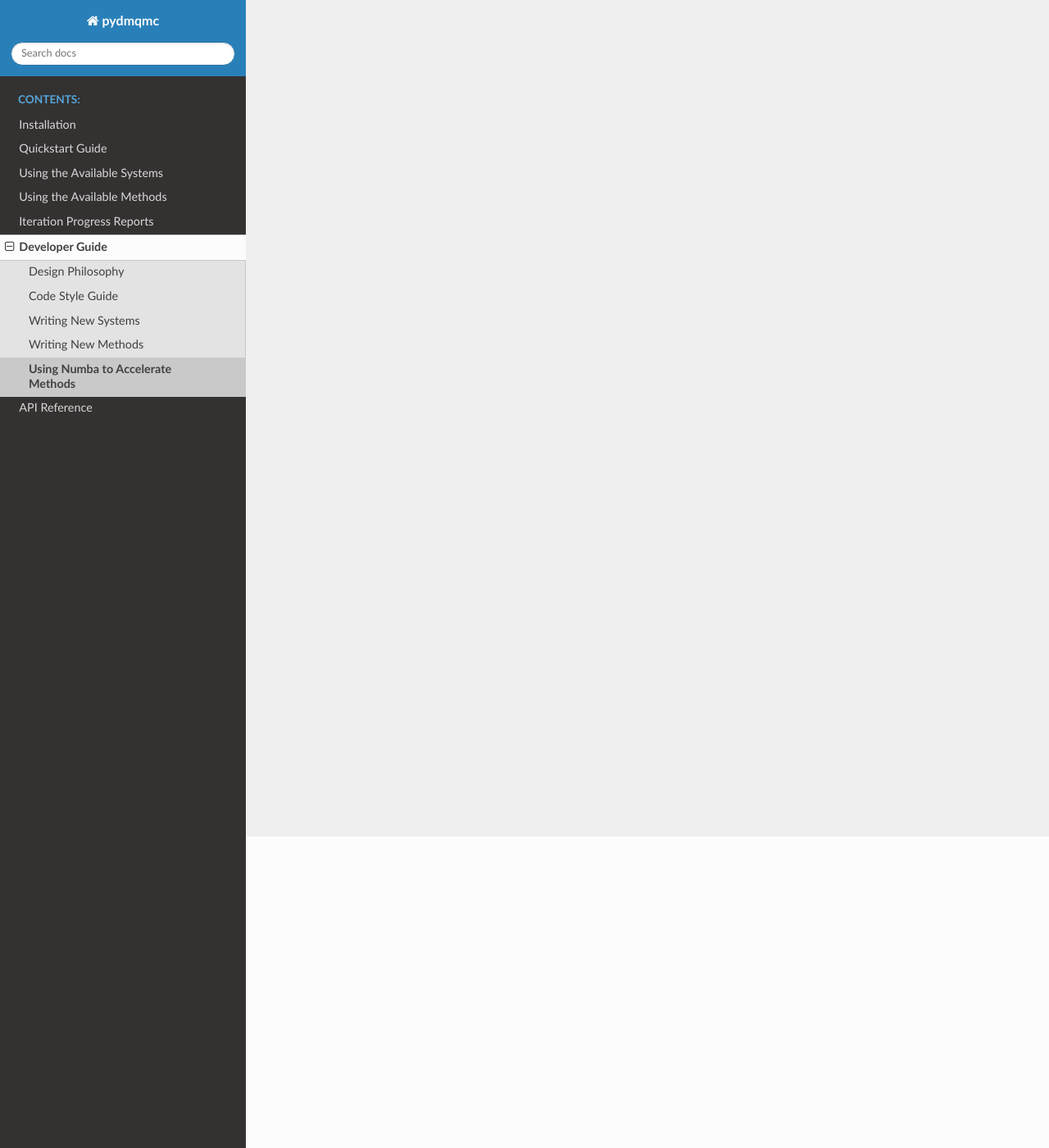
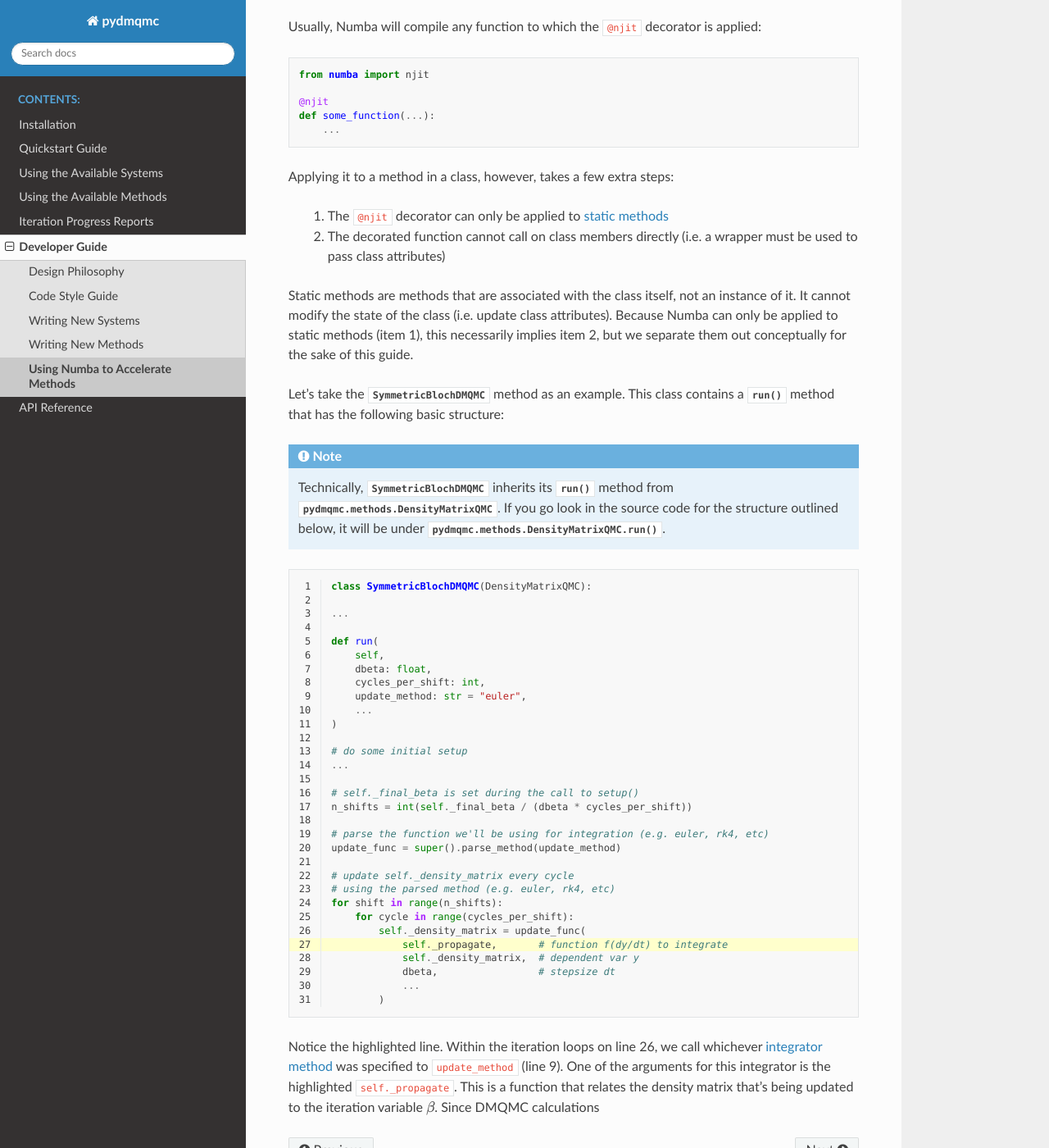
Before and after one commit to shepherd-group/pydmqmc, a Sphinx documentation site: the page built from docs/source/dev/using_numba.rst, in a window 1280 px wide and 1400 px high, scrolled down 380 px. Shown: the whole window at 82% size. Built offline with Sphinx 7.4.7 and the Read the Docs theme 3.1.0, drawn with Linux system fonts in a browser that asks for light colours; some of the changed text lies outside the part shown.

Commit message:
Start Numba dev page

```diff
--- a/docs/source/dev/using_numba.rst
+++ b/docs/source/dev/using_numba.rst
@@ -2,3 +2,92 @@
 
 Using Numba to Accelerate Methods
 =================================
+
+This is a guide to using `Numba's <https://numba.pydata.org/>`_ just in time (JIT) compiler within pydmqmc.
+
+Most of pydmqmc's computational complexity is found within the ``run()`` method
+of the various :ref:`Methods<ref-methods>`. After all, this is the function
+that performs the actual model calculation, whether it is iterative or analytic.
+
+For better performance, these calculations can be accelerated using
+Numba's JIT compiler. This creates a faster version of the calculation
+at the (hopefully small) cost of some initial compile time.
+It is best used for functions that are used repeatedly, such as the
+core of an :ref:`Iterative Method <methods-iterative>`.
+
+Usually, Numba will compile any function to which the ``@njit``
+decorator is applied:
+
+.. code-block:: python
+
+    from numba import njit
+
+    @njit
+    def some_function(...):
+        ...
+
+Applying it to a method in a class, however, takes a few extra steps:
+
+    1. The ``@njit`` decorator can only be applied to `static methods`_
+    2. The decorated function cannot call on class members directly (i.e. a wrapper must be used to pass class attributes)
+
+.. _static methods: https://docs.python.org/3/library/functions.html#staticmethod
+
+Static methods are methods that are associated with the class itself, not an instance of it.
+It cannot modify the state of the class (i.e. update class attributes). Because Numba can only
+be applied to static methods (item 1), this necessarily implies item 2, but we separate them out
+conceptually for the sake of this guide.
+
+Let's take the :class:`~pydmqmc.methods.SymmetricBlochDMQMC` method as an example.
+This class contains a :meth:`~pydmqmc.methods.SymmetricBlochDMQMC.run` method that
+has the following basic structure:
+
+.. note::
+    Technically, :class:`~pydmqmc.methods.SymmetricBlochDMQMC` inherits its
+    :meth:`~pydmqmc.methods.SymmetricBlochDMQMC.run` method from
+    :class:`pydmqmc.methods.DensityMatrixQMC`. If you go look in the source
+    code for the structure outlined below,
+    it will be under :meth:`pydmqmc.methods.DensityMatrixQMC.run`.
+
+.. code-block:: python
+    :emphasize-lines: 27
+    :linenos:
+
+    class SymmetricBlochDMQMC(DensityMatrixQMC):
+
+    ...
+
+    def run(
+        self,
+        dbeta: float,
+        cycles_per_shift: int,
+        update_method: str = "euler",
+        ...
+    )
+
+    # do some initial setup
+    ...
+
+    # self._final_beta is set during the call to setup()
+    n_shifts = int(self._final_beta / (dbeta * cycles_per_shift))
+
+    # parse the function we'll be using for integration (e.g. euler, rk4, etc)
+    update_func = super().parse_method(update_method)
+
+    # update self._density_matrix every cycle
+    # using the parsed method (e.g. euler, rk4, etc)
+    for shift in range(n_shifts):
+        for cycle in range(cycles_per_shift):
+            self._density_matrix = update_func(
+                self._propagate,       # function f(dy/dt) to integrate
+                self._density_matrix,  # dependent var y
+                dbeta,                 # stepsize dt
+                ...
+            )
+
+Notice the highlighted line. Within the iteration loops on line 26,
+we call whichever :ref:`integrator method <api-integrators>` was specified
+to ``update_method`` (line 9). One of the arguments for this integrator
+is the highlighted ``self._propagate``. This is a function that relates the
+density matrix that's being updated to the iteration variable :math:`\beta`.
+Since DMQMC calculations
```
Also changed, not shown: docs/source/api/utils/index.rst (+12 -0 lines).
